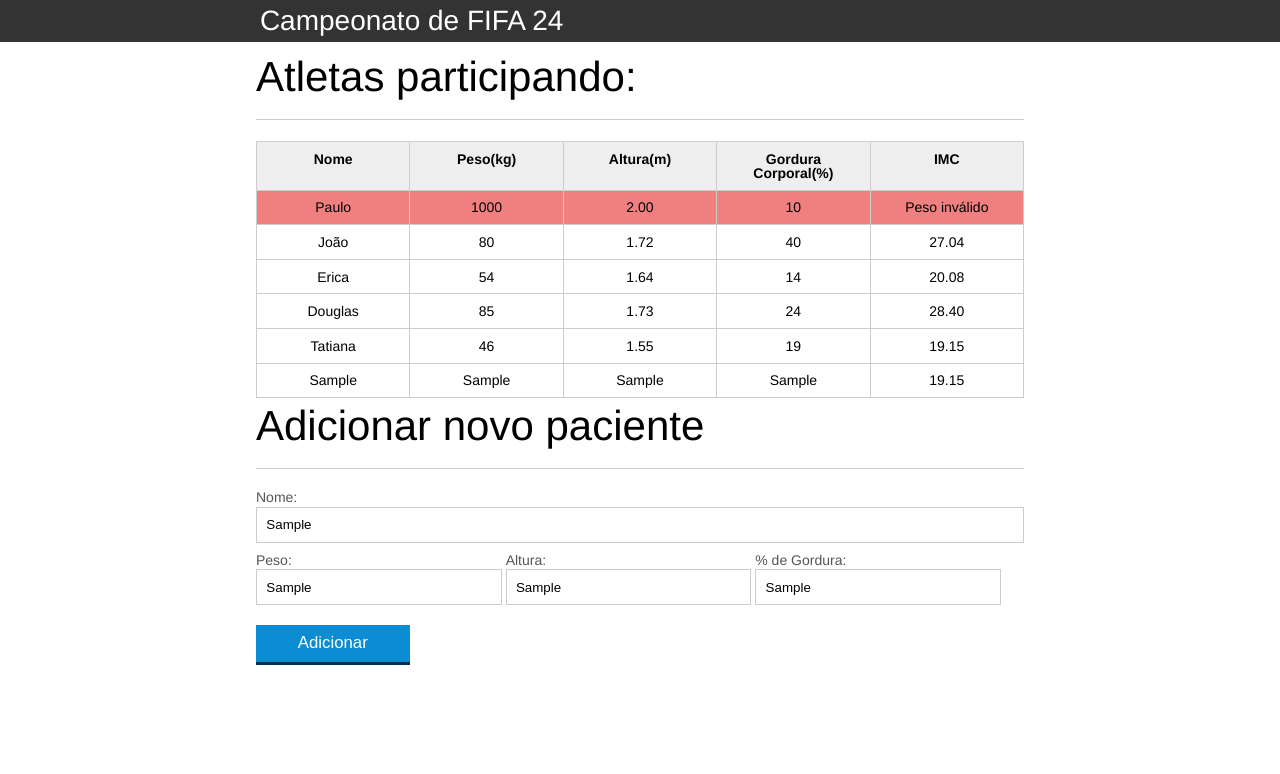
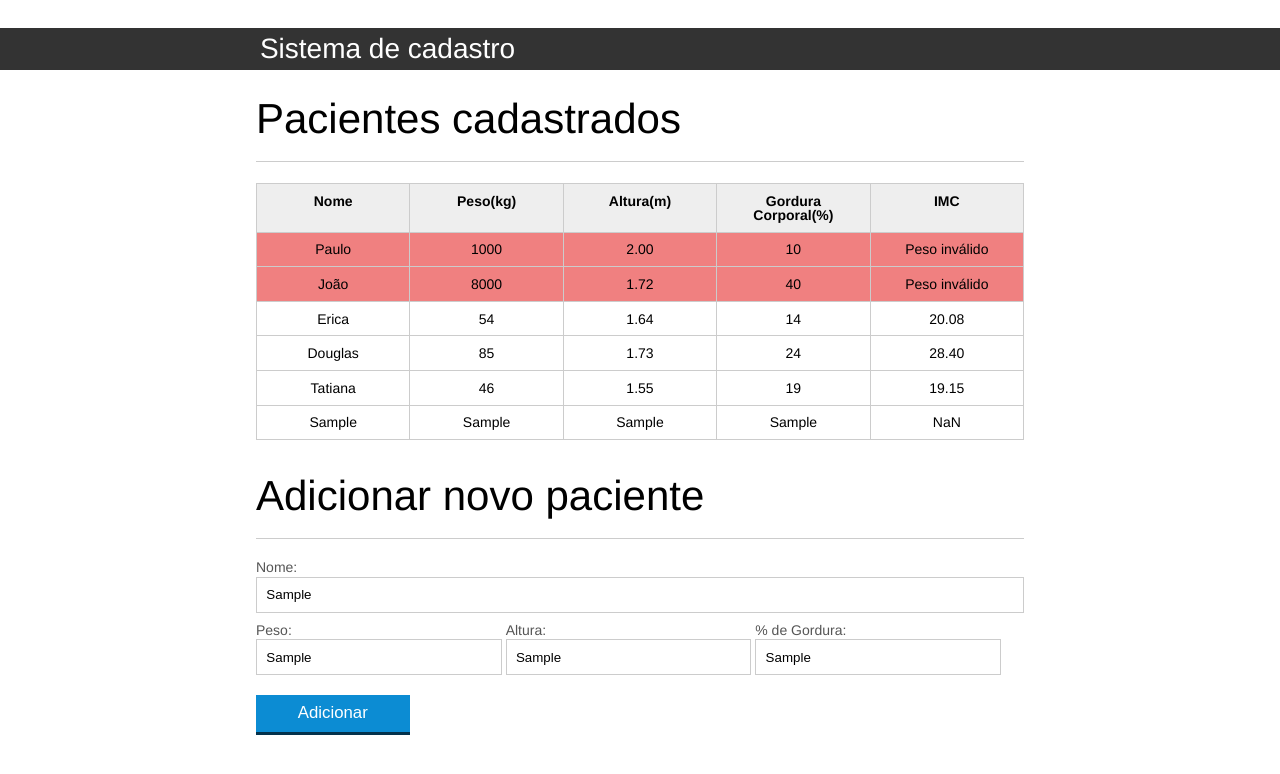
Before and after one commit to vinniciusrodrigues99/Sistema_de_Pacientes, a plain HTML site: page index.html in a window 1280 px wide. Both pictures are taken after typing "Sample", "Sample", "Sample", "Sample" into the empty fields and a click on the button "Adicionar". Drawn offline with Linux system fonts and the light colour scheme.

Commit message:
atualizando a tabela

```diff
--- a/css/index.css
+++ b/css/index.css
@@ -35,7 +35,7 @@ header .container:before{
 .container{
 	width: 60%;
 	height: 100%;
-	margin: 0 auto;
+	margin: 2em auto;
 }
 
 section{
--- a/index.html
+++ b/index.html
@@ -6,6 +6,7 @@
 		<link rel="icon" href="favicon.ico" type="image/x-icon">
 		<link rel="stylesheet" type="text/css" href="css/reset.css">
 		<link rel="stylesheet" type="text/css" href="css/index.css">
+		<script src="./js/form.js" defer></script>
 		<script src="./js/script.js" defer></script>
 	</head>
 	<body>
@@ -39,7 +40,7 @@
 
 						<tr class="paciente" id="segundo__paciente" >
 							<td class="info-nome">João</td>
-							<td class="info-peso">80</td>
+							<td class="info-peso">8000</td>
 							<td class="info-altura">1.72</td>
 							<td class="info-gordura">40</td>
 							<td class="info-imc">0</td>
--- /dev/null
+++ b/js/form.js
@@ -0,0 +1,39 @@
+var botaoAdicionar = document.querySelector('#adicionar-paciente');
+botaoAdicionar.addEventListener("click", (event) =>
+{
+    event.preventDefault();
+    console.log('Oi, eu sou o botão e fui clicado');
+    //extraindo informações do form
+    var form = document.querySelector("#form-adiciona");
+    console.log(form.nome.value);
+    var nome = form.nome.value;
+    var peso = form.peso.value;
+    var altura = form.altura.value;
+    var gordura = form.gordura.value
+
+    //criando as linhas e tabelas com base nas informações de entrada do form
+    var adcPaciente = document.createElement("tr");
+    var tdNome = document.createElement("td");
+    tdNome.textContent = nome;
+    var tdPeso = document.createElement("td");
+    tdPeso.textContent = peso;
+    var tdAltura = document.createElement("td");
+    tdAltura.textContent = altura;
+    var tdGordura = document.createElement("td");
+    tdGordura.textContent = gordura;
+    var tdImc = document.createElement("td");
+    tdImc.textContent = calcularIMC(peso, altura);
+
+    adcPaciente.appendChild(tdNome);
+    adcPaciente.appendChild(tdPeso);
+    adcPaciente.appendChild(tdAltura);
+    adcPaciente.appendChild(tdGordura);
+    adcPaciente.appendChild(tdImc);
+
+    //adicionando o paciente na tabela
+    var tableNova = document.querySelector("#tabela-pacientes")
+    tableNova.appendChild(adcPaciente);
+    adcPaciente.classList.add('paciente');
+    adcPaciente.classList.add("info-imc");
+}
+)
--- a/js/script.js
+++ b/js/script.js
@@ -1,7 +1,7 @@
 let titulo = document.querySelector("h1");
-titulo.textContent = "Campeonato de FIFA 24";
+titulo.textContent = "Sistema de cadastro";
 let participantes = document.querySelector("h2");
-participantes.innerHTML = "Atletas participando:";
+participantes.innerHTML = "Pacientes cadastrados";
 //criação da função IMC
 
 var pacientes = document.querySelectorAll('.paciente');
@@ -9,13 +9,14 @@ for(i = 0; i < pacientes.length; i++)
 {
     var paciente = pacientes[i];
     console.log(paciente.querySelector(".info-nome").textContent);
-    peso = paciente.querySelector(".info-peso").textContent;
+    var peso = paciente.querySelector(".info-peso").textContent;
     console.log(peso);
-    altura = paciente.querySelector(".info-altura").textContent;
+    var altura = paciente.querySelector(".info-altura").textContent;
     console.log(altura);
-    let imc = peso / (Math.pow(altura, 2));
-    var exibirIMC = paciente.querySelector(".info-imc").textContent = imc.toFixed(2);
-    console.log("O seu IMC é " +imc.toFixed(2));
+    var exibirIMC = paciente.querySelector(".info-imc").textContent = calcularIMC(peso, altura);
+    // let imc = peso / (Math.pow(altura, 2));
+    //var exibirIMC = paciente.querySelector(".info-imc").textContent = imc.toFixed(2);
+    console.log("O seu IMC é " +calcularIMC(peso, altura));
     if(peso<0 || peso >=500)
     {
         var pesoErrado = paciente.querySelector(".info-imc");
@@ -33,37 +34,11 @@ for(i = 0; i < pacientes.length; i++)
         paciente.classList.add('paciente-invalido');
     }
 }
-var botaoAdicionar = document.querySelector('#adicionar-paciente');
-botaoAdicionar.addEventListener("click", (event) =>
+function calcularIMC(peso, altura)
 {
-    event.preventDefault();
-    console.log('Oi, eu sou o botão e fui clicado');
-    var form = document.querySelector("#form-adiciona");
-    console.log(form.nome.value);
-    var adcPaciente = document.createElement("tr");
-    var tdNome = document.createElement("td");
-    tdNome.textContent = form.nome.value;
-    var tdPeso = document.createElement("td");
-    tdPeso.textContent = form.peso.value;
-    var tdAltura = document.createElement("td");
-    tdAltura.textContent = form.altura.value;
-    var tdGordura = document.createElement("td");
-    tdGordura.textContent = form.gordura.value;
-    var tdImc = document.createElement("td");
-    tdImc.textContent = exibirIMC;
-
-    adcPaciente.appendChild(tdNome);
-    adcPaciente.appendChild(tdPeso);
-    adcPaciente.appendChild(tdAltura);
-    adcPaciente.appendChild(tdGordura);
-    adcPaciente.appendChild(tdImc);
-
-    var tableNova = document.querySelector("#tabela-pacientes")
-    tableNova.appendChild(adcPaciente);
-    adcPaciente.classList.add('paciente');
-
+    var imc = peso / (Math.pow(altura, 2));
+    return imc.toFixed(2);
 }
-)
 
 
 
```
